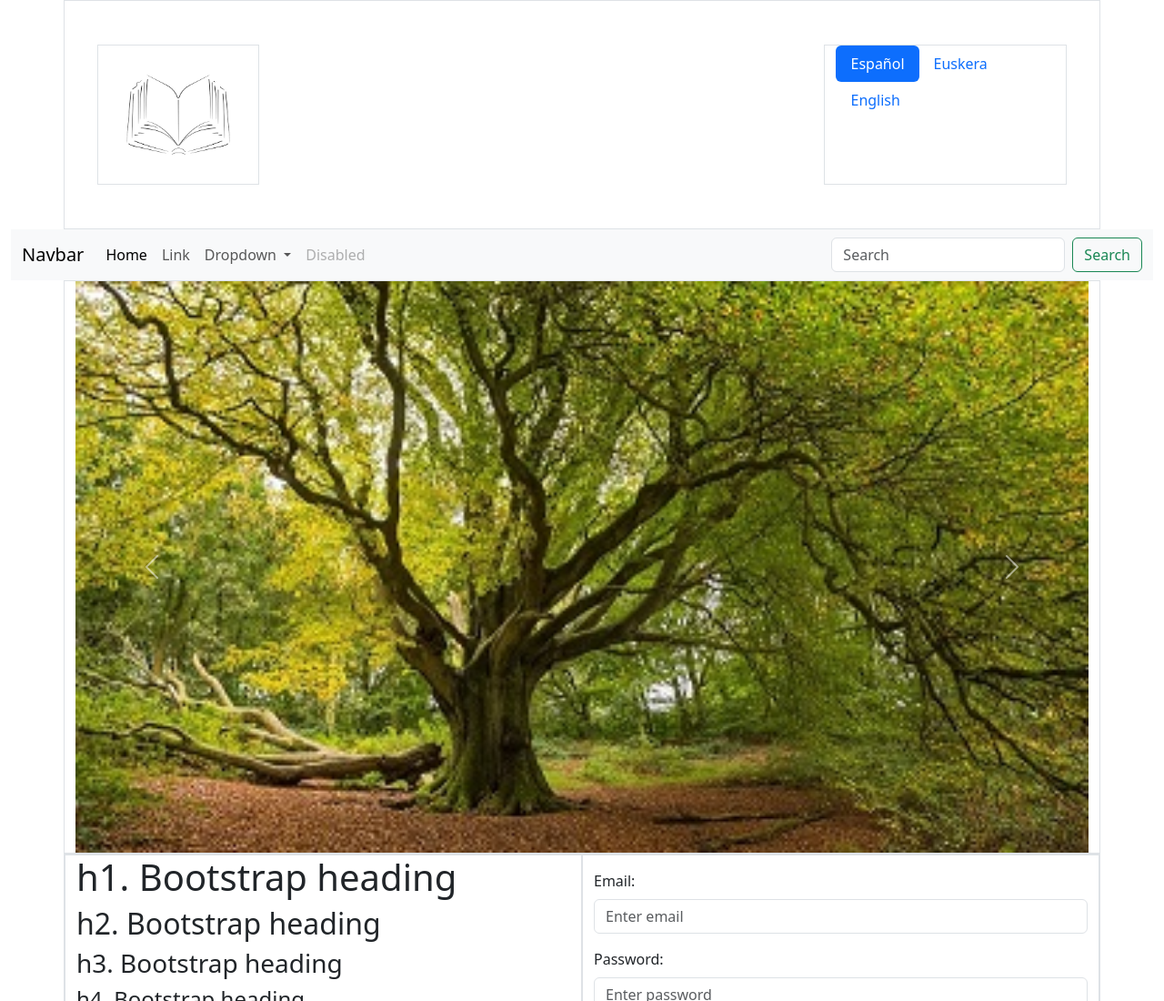
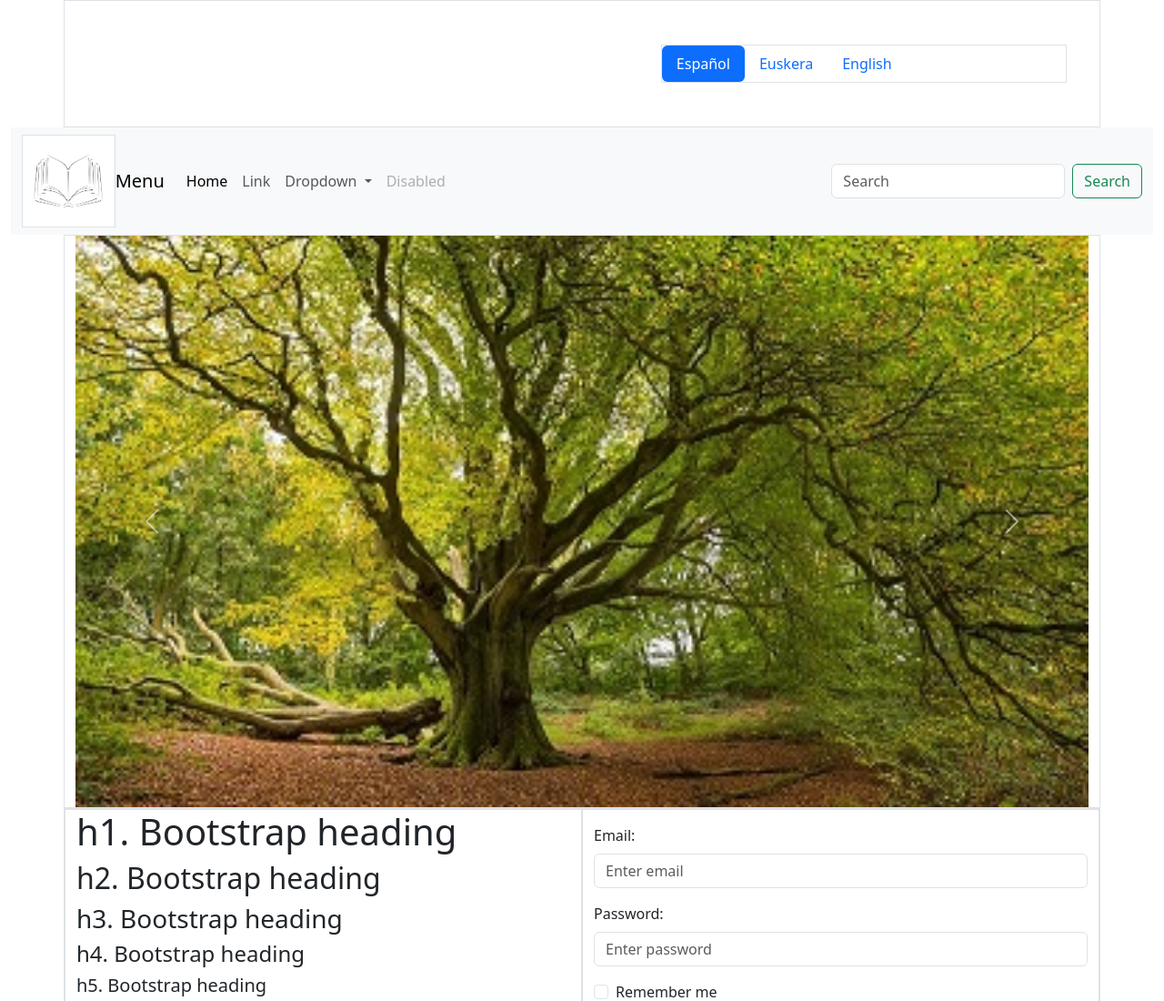
Before and after one commit to LaCeBr/EjercicioBootstrap, a plain HTML site: page index.html in a window 1280 px wide. Shown: the top 1100 px of the page at 91% size. Drawn offline with nearby package versions, Linux system fonts and the light colour scheme.

Commit message:
Logo en menú e idiomas en una linea sólo

```diff
--- a/index.html
+++ b/index.html
@@ -11,9 +11,7 @@
 
 <body>
     <div class="container-lg border p-5">
-        <div class="row">
-            <div class="col-md-2 border"><img src="logo.png" class="img-fluid" alt="..."></div>
-            <div class="col-md-3 offset-md-7 border">
+        <div class="row offset-md-7 border">
             <ul class="nav nav-pills">
                 <li class="nav-item">
                     <a class="nav-link active" aria-current="page" href="#">Español</a>
@@ -24,15 +22,16 @@
                 <li class="nav-item">
                     <a class="nav-link" href="#">English</a>
                 </li>
-
             </ul>
-            </div>
         </div>
     </div>
     <div class="container-fluid">
         <nav class="navbar navbar-expand-lg bg-body-tertiary">
             <div class="container-fluid">
-                <a class="navbar-brand" href="#">Navbar</a>
+                <div class="col-md-1 border d-flex align-items-center justify-content-center">
+                    <img src="logo.png" class="img-fluid" alt="..." style="max-width: 100px; height: auto;">
+                </div>
+                <a class="navbar-brand" href="#">Menu</a>
                 <button class="navbar-toggler" type="button" data-bs-toggle="collapse"
                     data-bs-target="#navbarSupportedContent" aria-controls="navbarSupportedContent"
                     aria-expanded="false" aria-label="Toggle navigation">
```
Lines whose indentation alone changed are shown as unchanged.
